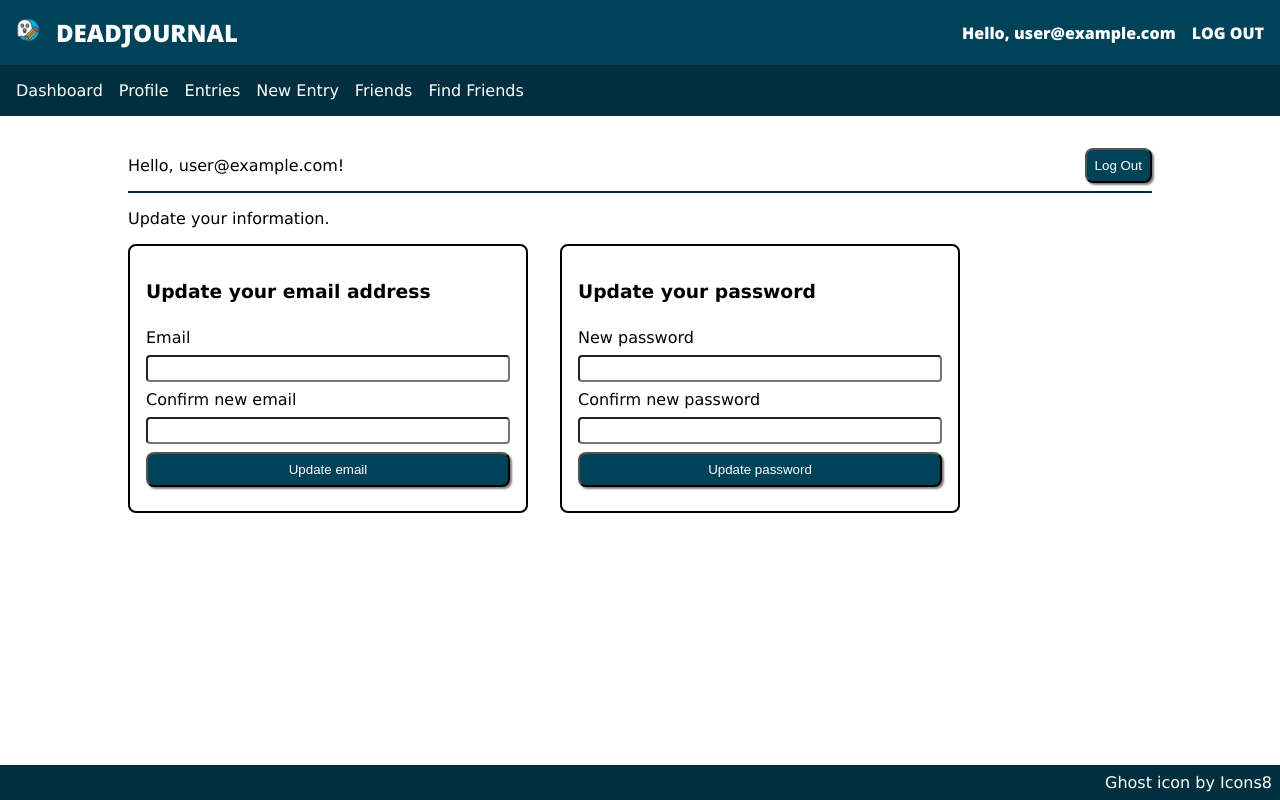
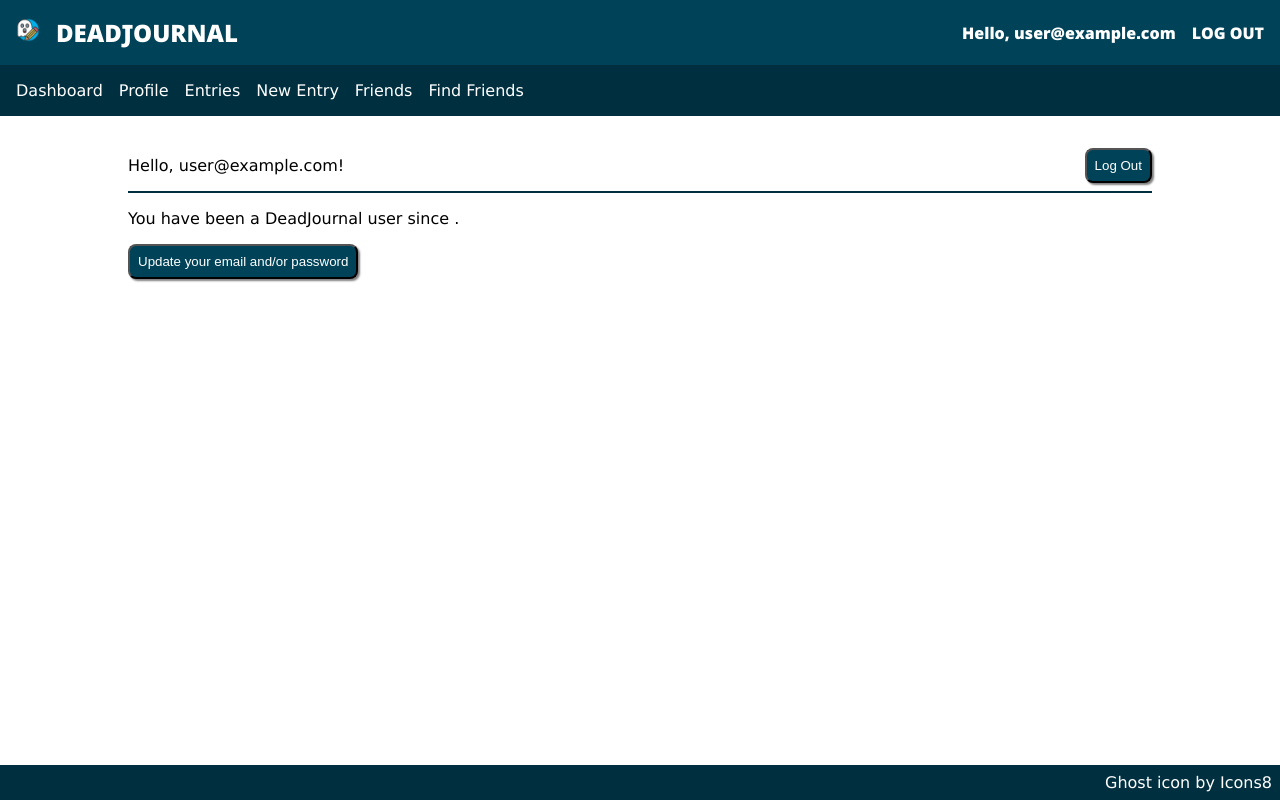
Before and after one commit to jdittert/dead-journal, a React (Create React App) app: page / in a window 1280 px wide. Built offline with nearby package versions, Linux system fonts and the light colour scheme; no server answers; the database is empty; sample sign-in values are in the browser's storage.

Commit message:
Add toggle button to dashboard update section

```diff
--- a/src/components/Dashboard.js
+++ b/src/components/Dashboard.js
@@ -18,6 +18,9 @@
     const confirmEmailRef = useRef()
     const passwordRef = useRef()
     const confirmPasswordRef = useRef()
+    // const options = { weekday: 'long', year: 'numeric', month: 'long', day: 'numeric' };
+    const creationDate = currentUser.metadata.creationTime
+    // const readDate = creationDate.toLocaleDateString()
 
     async function handleUpdateEmail(e) {
         e.preventDefault()
@@ -81,6 +84,11 @@
         setMessage('')
     }
 
+    function toggleUpdate(e) {
+        e.preventDefault()
+        document.querySelector('.dashboard-update').classList.toggle('hidden')
+    }
+
     return (
         <>
         <div className='main-wrapper'>
@@ -90,8 +98,12 @@
                     <button onClick={handleLogout} className='signup-button'>Log Out</button>
                 </div>
             </div>
-            <div className='dashboard-update'>
-                <div>Update your information.</div>
+            <div>
+                You have been a DeadJournal user since {creationDate}.
+            </div>
+            <div><button className='signup-button' onClick={toggleUpdate}>Update your email and/or password</button></div>
+            <div className='dashboard-update hidden'>
+                <div><em>If it has been more than 5 minutes since your last login, you will need to logout and login again in order to update your information.</em></div>
                 {error && <Error error={error} resetError={resetError} />}
                 {message && <Message message={message} resetMessage={resetMessage} />}
                 <div className='dashboard-update-forms'>
```
